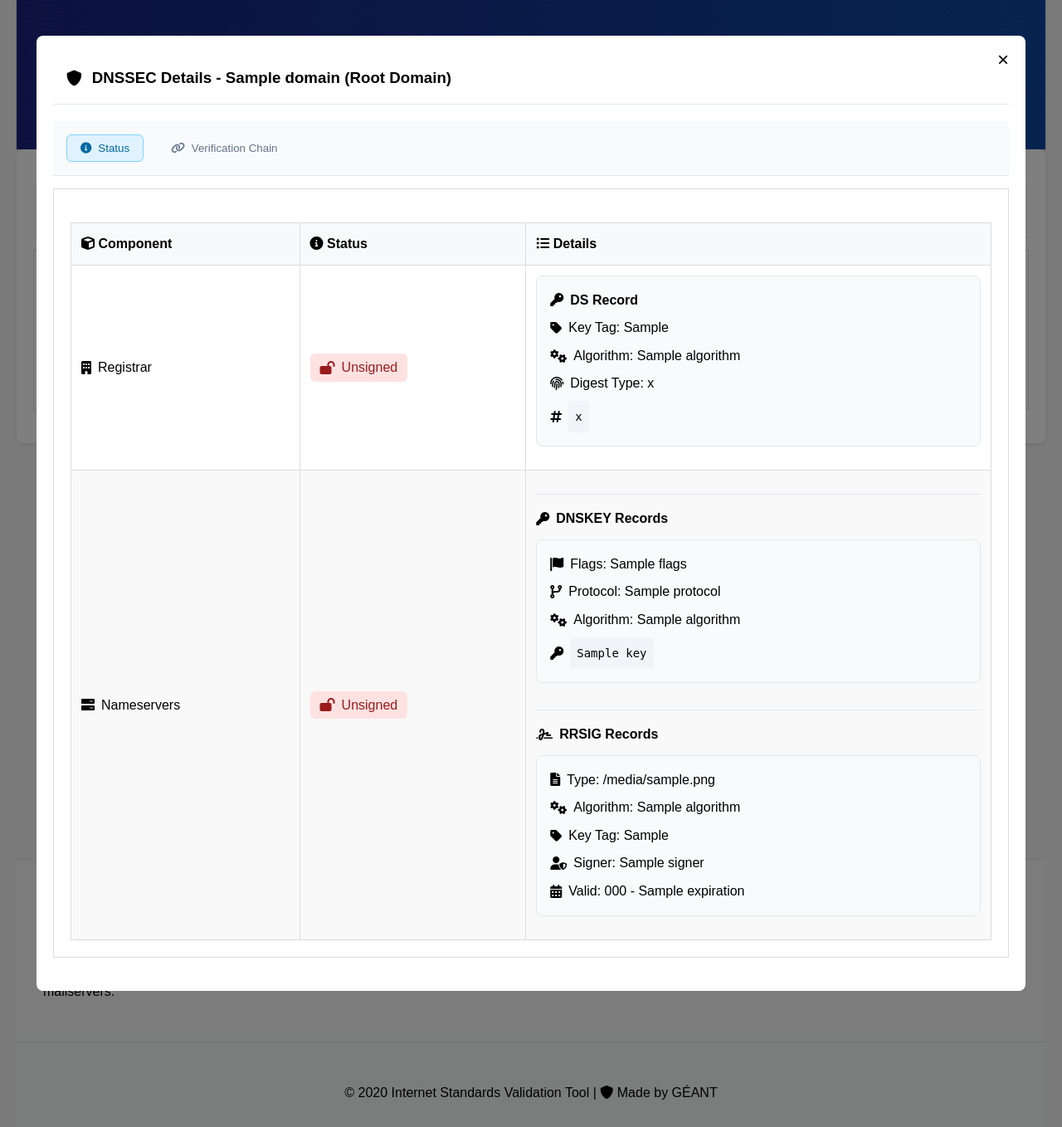
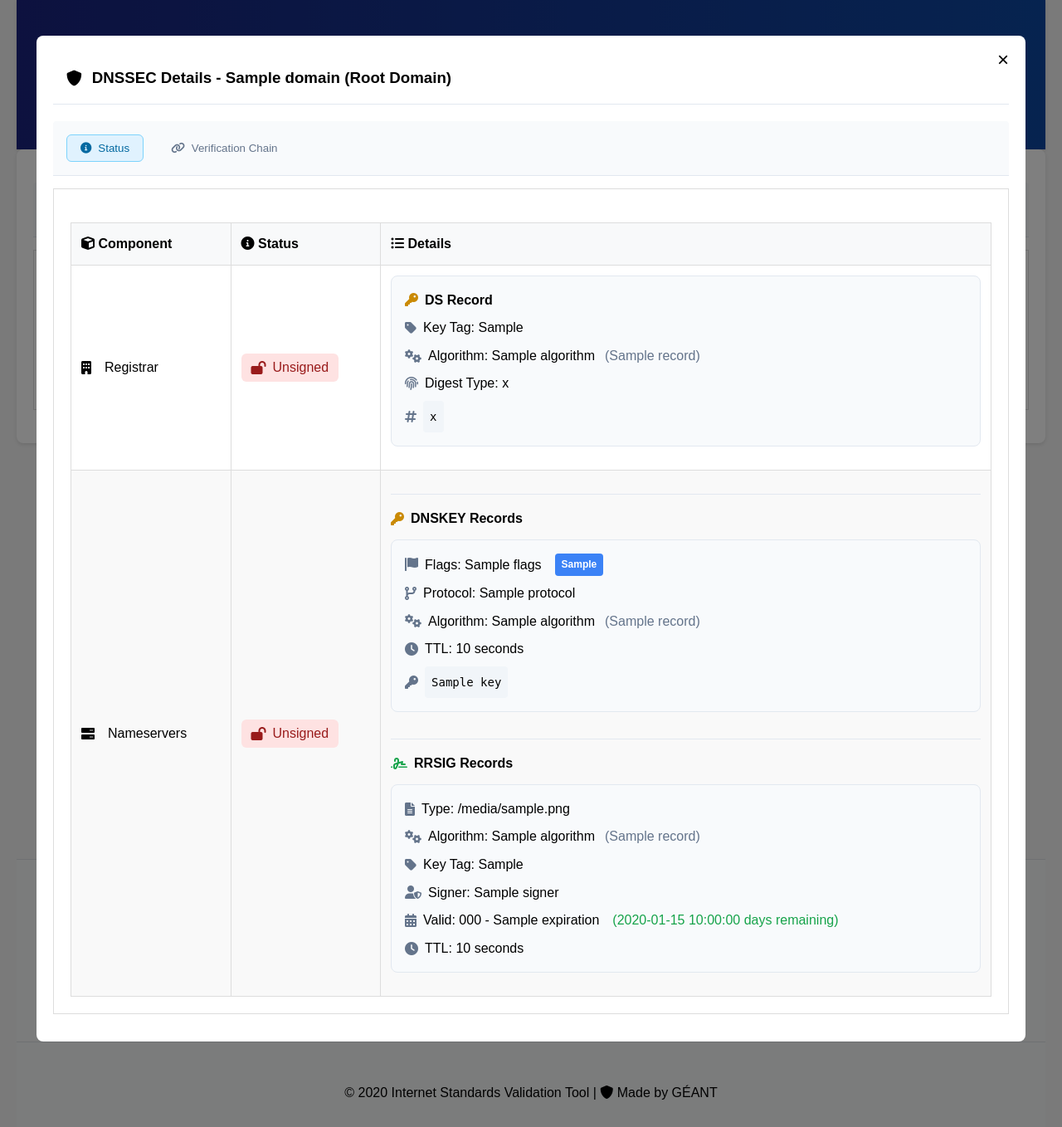
Before and after one commit to GEANT/bubo, a Python web app: template templates/index.html in a window 1280 px wide, after a click on "Unsigned". Shown: the part 21-1379 px from the top of the page at 83% size. Run offline with Jinja, Linux system fonts and the light colour scheme; the template is opened without the code that fills it: most values are stand-ins (such as "Sample title", 1, 10 or a date in 2020).

Commit message:
Improved DNSSEC modal, and added more details to it

```diff
--- a/templates/main.css
+++ b/templates/main.css
@@ -923,6 +923,132 @@ tr[data-show="false"] {
 .chain-view-table .record-content > div {
     margin: 4px 0;
 }
+
+
+/* Summary section styles */
+.summary-section {
+  border: 1px solid #e2e8f0;
+  border-radius: 0.5rem;
+  margin-bottom: 1.5rem;
+}
+
+.summary-section .section-header {
+  display: flex;
+  align-items: center;
+  padding: 0.75rem 1rem;
+  background-color: #f8fafc;
+  border-bottom: 1px solid #e2e8f0;
+  font-weight: 600;
+  border-top-left-radius: 0.5rem;
+  border-top-right-radius: 0.5rem;
+}
+
+.summary-section .section-header i {
+  margin-right: 0.5rem;
+}
+
+.summary-content {
+  padding: 1rem;
+}
+
+.summary-item {
+  margin-bottom: 0.5rem;
+}
+
+/* Badge for KSK/ZSK */
+.badge {
+  display: inline-block;
+  padding: 0.25rem 0.5rem;
+  border-radius: 0.25rem;
+  font-size: 0.75rem;
+  font-weight: 600;
+  color: white;
+}
+
+.bg-orange-500 {
+  background-color: #f97316;
+}
+
+.bg-blue-500 {
+  background-color: #3b82f6;
+}
+
+/* Color for algorithm names */
+.text-gray-500 {
+  color: #64748b;
+}
+
+/* Colors for expiration indicators */
+.text-yellow-600 {
+  color: #ca8a04;
+}
+
+.text-green-600 {
+  color: #16a34a;
+}
+
+.text-red-600 {
+  color: #dc2626;
+}
+
+/* Grid layout for summary */
+.grid {
+  display: grid;
+}
+
+.grid-cols-2 {
+  grid-template-columns: repeat(2, minmax(0, 1fr));
+}
+
+.gap-4 {
+  grid-gap: 1rem;
+}
+
+/* General spacing */
+.mb-4 {
+  margin-bottom: 1rem;
+}
+
+.ml-1 {
+  margin-left: 0.25rem;
+}
+
+.ml-2 {
+  margin-left: 0.5rem;
+}
+
+.mr-2 {
+  margin-right: 0.5rem;
+}
+
+.p-3 {
+  padding: 0.75rem;
+}
+
+/* Background colors */
+.bg-gray-50 {
+  background-color: #f9fafb;
+}
+
+/* Rounded corners */
+.rounded-lg {
+  border-radius: 0.5rem;
+}
+
+/* Flex utilities */
+.flex {
+  display: flex;
+}
+
+.items-center {
+  align-items: center;
+}
+
+/* Font utilities */
+.font-medium {
+  font-weight: 500;
+}
+
 /* End of DNSSEC Verification chain table */
 
 /* Start of Email security checks */
--- a/templates/modals/dnssec_modal.html
+++ b/templates/modals/dnssec_modal.html
@@ -1,4 +1,52 @@
 {% macro dnssec_status_tab(results_data) %}
+    <!-- Summary Section (NEW) -->
+    {% if results_data.summary %}
+    <div class="summary-section mb-4">
+        <div class="section-header">
+            <i class="fas fa-clipboard-check text-blue-600"></i>
+            <strong>DNSSEC Summary</strong>
+        </div>
+        <div class="summary-content p-3 bg-gray-50 rounded-lg">
+            <div class="grid grid-cols-2 gap-4">
+                <div class="summary-item">
+                    <div class="flex items-center">
+                        <i class="fas fa-shield-alt mr-2 {% if results_data.summary.is_valid %}text-green-600{% else %}text-red-600{% endif %}"></i>
+                        <span class="font-medium">Status:</span>
+                        <span class="ml-2 {% if results_data.summary.is_valid %}text-green-600{% else %}text-red-600{% endif %}">
+                            {{ 'Valid' if results_data.summary.is_valid else 'Invalid' }}
+                        </span>
+                    </div>
+                </div>
+                <div class="summary-item">
+                    <div class="flex items-center">
+                        <i class="fas fa-link mr-2 {% if results_data.summary.chain_fully_verified %}text-green-600{% else %}text-red-600{% endif %}"></i>
+                        <span class="font-medium">Chain Verification:</span>
+                        <span class="ml-2 {% if results_data.summary.chain_fully_verified %}text-green-600{% else %}text-red-600{% endif %}">
+                            {{ 'Complete' if results_data.summary.chain_fully_verified else 'Incomplete' }}
+                        </span>
+                    </div>
+                </div>
+                <div class="summary-item">
+                    <div class="flex items-center">
+                        <i class="fas fa-cogs mr-2 text-blue-600"></i>
+                        <span class="font-medium">Algorithm:</span>
+                        <span class="ml-2">{{ results_data.summary.algorithm }}</span>
+                    </div>
+                </div>
+                <div class="summary-item">
+                    <div class="flex items-center">
+                        <i class="fas fa-calendar-alt mr-2 {% if results_data.summary.expiring_soon %}text-yellow-600{% else %}text-green-600{% endif %}"></i>
+                        <span class="font-medium">Expiration:</span>
+                        <span class="ml-2 {% if results_data.summary.expiring_soon %}text-yellow-600 font-medium{% else %}text-green-600{% endif %}">
+                            {{ 'Expiring Soon!' if results_data.summary.expiring_soon else 'Valid' }}
+                        </span>
+                    </div>
+                </div>
+            </div>
+        </div>
+    </div>
+    {% endif %}
+
     <!-- Status Tab -->
     <table class="details-table">
         <thead>
@@ -43,6 +91,10 @@
                                     <div class="detail-row">
                                         <i class="fas fa-cogs text-gray-500"></i>
                                         <span>Algorithm: {{ record.algorithm }}</span>
+                                        <!-- Add algorithm name if available -->
+                                        {% if record.algorithm_name %}
+                                        <span class="text-gray-500 ml-1">({{ record.algorithm_name }})</span>
+                                        {% endif %}
                                     </div>
                                     <div class="detail-row">
                                         <i class="fas fa-fingerprint text-gray-500"></i>
@@ -90,6 +142,11 @@
                                         <div class="detail-row">
                                             <i class="fas fa-flag text-gray-500"></i>
                                             <span>Flags: {{ record.flags }}</span>
+                                            {% if record.key_type %}
+                                            <span class="badge ml-2 {{ 'bg-orange-500' if record.key_type == 'KSK' else 'bg-blue-500' }}">
+                                                {{ record.key_type }}
+                                            </span>
+                                            {% endif %}
                                         </div>
                                         <div class="detail-row">
                                             <i class="fas fa-code-branch text-gray-500"></i>
@@ -98,7 +155,16 @@
                                         <div class="detail-row">
                                             <i class="fas fa-cogs text-gray-500"></i>
                                             <span>Algorithm: {{ record.algorithm }}</span>
+                                            {% if record.algorithm_name %}
+                                            <span class="text-gray-500 ml-1">({{ record.algorithm_name }})</span>
+                                            {% endif %}
                                         </div>
+                                        {% if record.ttl is defined %}
+                                        <div class="detail-row">
+                                            <i class="fas fa-clock text-gray-500"></i>
+                                            <span>TTL: {{ record.ttl }} seconds</span>
+                                        </div>
+                                        {% endif %}
                                         <div class="detail-row key">
                                             <i class="fas fa-key text-gray-500"></i>
                                             <span class="monospace">{{ record.key }}</span>
@@ -127,6 +193,9 @@
                                         <div class="detail-row">
                                             <i class="fas fa-cogs text-gray-500"></i>
                                             <span>Algorithm: {{ record.algorithm }}</span>
+                                            {% if record.algorithm_name %}
+                                            <span class="text-gray-500 ml-1">({{ record.algorithm_name }})</span>
+                                            {% endif %}
                                         </div>
                                         <div class="detail-row">
                                             <i class="fas fa-tag text-gray-500"></i>
@@ -139,7 +208,18 @@
                                         <div class="detail-row">
                                             <i class="fas fa-calendar-alt text-gray-500"></i>
                                             <span>Valid: {{ record.inception }} - {{ record.expiration }}</span>
+                                            {% if record.days_until_expiry is defined %}
+                                            <span class="ml-2 {{ 'text-yellow-600 font-medium' if record.expiring_soon else 'text-green-600' }}">
+                                                ({{ record.days_until_expiry }} days remaining)
+                                            </span>
+                                            {% endif %}
                                         </div>
+                                        {% if record.ttl is defined %}
+                                        <div class="detail-row">
+                                            <i class="fas fa-clock text-gray-500"></i>
+                                            <span>TTL: {{ record.ttl }} seconds</span>
+                                        </div>
+                                        {% endif %}
                                     </div>
                                 </div>
                             {% endfor %}
@@ -290,12 +370,12 @@
                                     <i class="fas fa-server text-purple-600"></i>
                                     <h4>{{ server }} ({{ server_data.base_domain }})</h4>
                                 </div>
-                                {% set status_data = {'dnssec_status': server_data.dnssec_status, 'verification_chain': server_data.verification_chain} %}
+                                {% set status_data = {'dnssec_status': server_data.dnssec_status, 'verification_chain': server_data.verification_chain, 'summary': server_data.summary} %}
                                 {{ dnssec_status_tab(status_data) }}
                             </div>
                         {% endfor %}
                     {% else %}
-                        {% set root_data = {'dnssec_status': results_data.dnssec_status, 'verification_chain': results_data.verification_chain} %}
+                        {% set root_data = {'dnssec_status': results_data.dnssec_status, 'verification_chain': results_data.verification_chain, 'summary': results_data.summary} %}
                         {{ dnssec_status_tab(root_data) }}
                     {% endif %}
                 </div>
```
